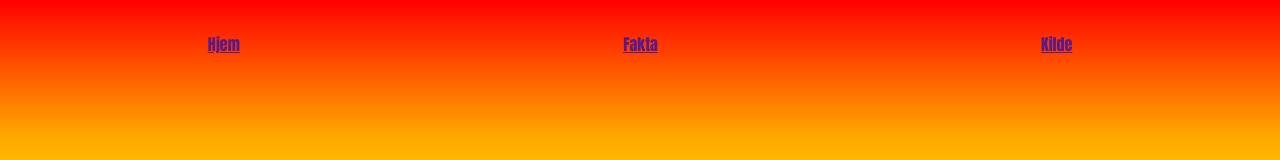
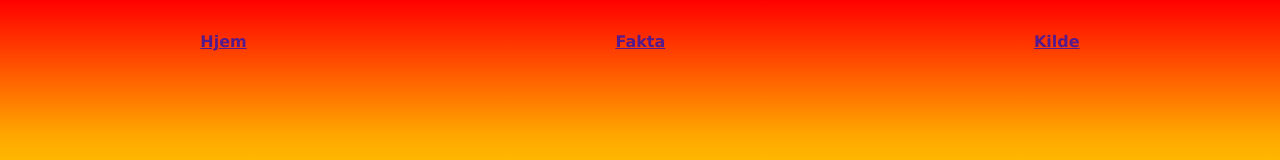
Before and after one commit to PollyKoder/dropDownMenu, a plain HTML site: page index.html in a window 1280 px wide. Shown: the top 160 px of the page. Drawn offline with Linux system fonts and the light colour scheme.

Commit message:
edit5Css

```diff
--- a/style.css
+++ b/style.css
@@ -1,7 +1,7 @@
 * {
     margin: 0;
-    font-family: Impact, Haettenschweiler, 'Arial Narrow Bold', sans-serif;
-    font-weight: normal;
+    font-family:Verdana, Geneva, Tahoma, sans-serif;
+    font-weight: bold;
 }
 
 body {
@@ -10,7 +10,7 @@ body {
     background-repeat: no-repeat;
 }
 
-.divContainer .navbarShow {
+.navbarShow {
     display: flex;
     padding: 2em;
 }
```
